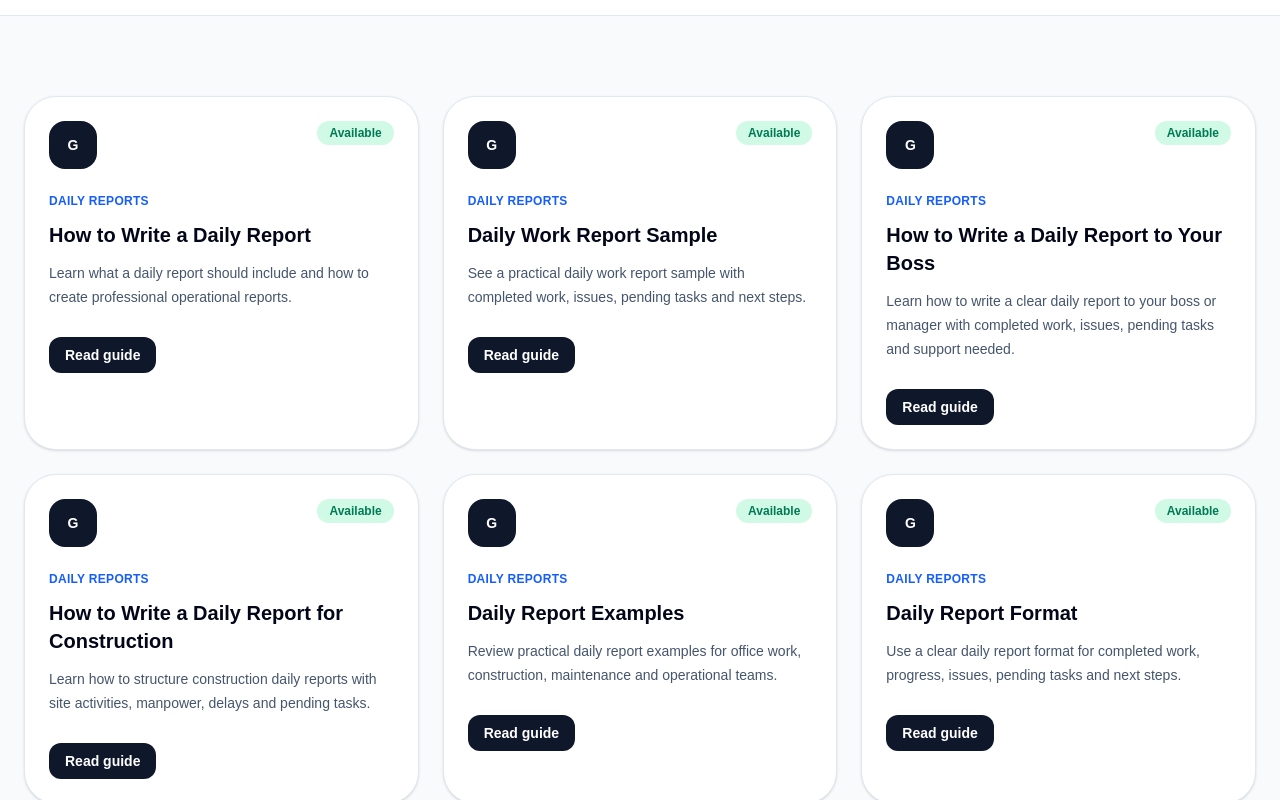
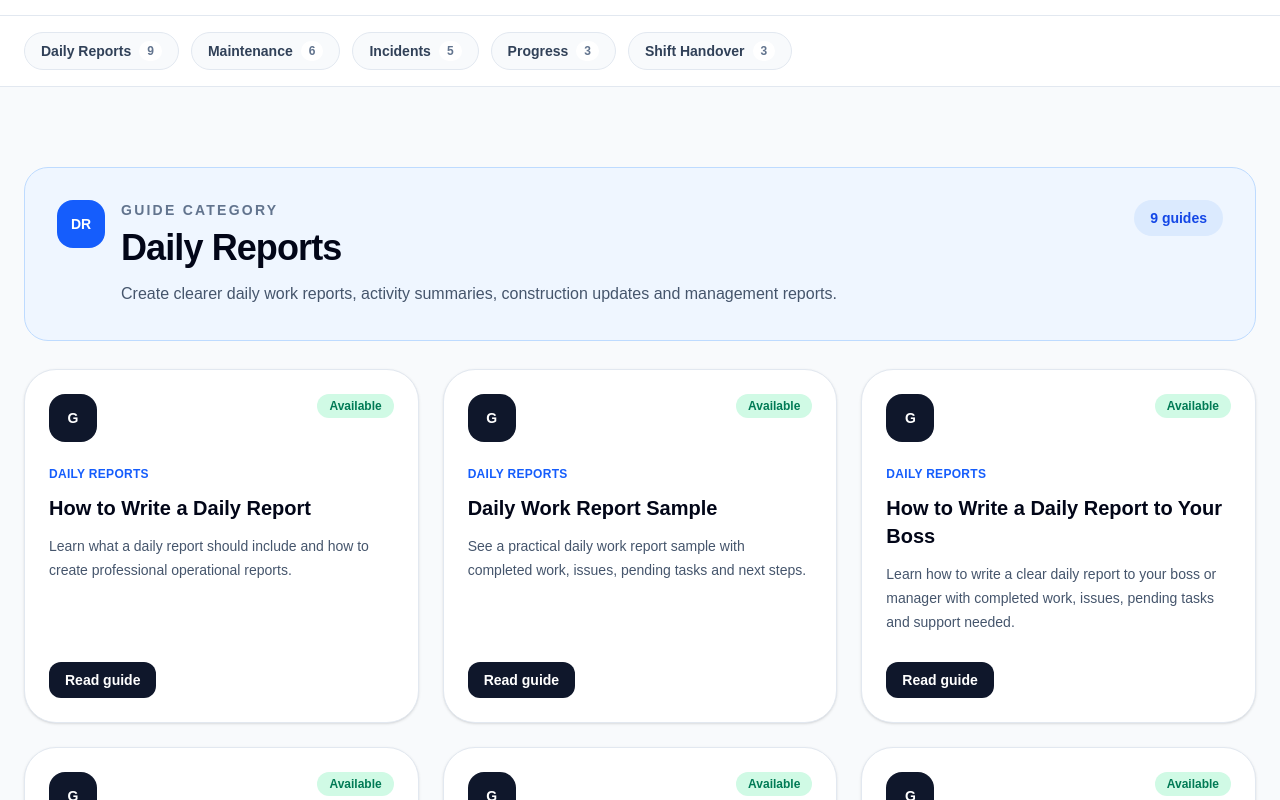
Before and after one commit to kike-Pinto/reporting-tools-platform, a Next.js app: page /guides in a window 1280 px wide. Shown: the part 520-1320 px from the top of the page. Built offline with nearby package versions, Linux system fonts and the light colour scheme.

Commit message:
Organize reporting guides by category

```diff
--- a/app/guides/page.tsx
+++ b/app/guides/page.tsx
@@ -3,15 +3,88 @@ import Link from 'next/link'
 
 import Footer from '@/components/layout/Footer'
 import Navbar from '@/components/layout/Navbar'
-import { guides } from '@/lib/guides'
+import { guides, type GuideCategory, type GuideItem } from '@/lib/guides'
 
 export const metadata: Metadata = {
   title: 'Reporting Guides',
   description:
-    'Learn how to create professional operational reports, daily reports, shift handovers and maintenance documentation.',
+    'Explore practical guides for daily reports, maintenance reports, incident reports, project progress and shift handovers.',
   alternates: {
     canonical: 'https://reporting-tools-platform.vercel.app/guides',
   },
+}
+
+type CategoryConfig = {
+  name: GuideCategory
+  id: string
+  shortName: string
+  description: string
+  icon: string
+  accentClasses: string
+  iconClasses: string
+  countClasses: string
+}
+
+const guideCategories: CategoryConfig[] = [
+  {
+    name: 'Daily Reports',
+    id: 'daily-reports',
+    shortName: 'Daily Reports',
+    description:
+      'Create clearer daily work reports, activity summaries, construction updates and management reports.',
+    icon: 'DR',
+    accentClasses: 'border-blue-200 bg-blue-50',
+    iconClasses: 'bg-blue-600 text-white',
+    countClasses: 'bg-blue-100 text-blue-700',
+  },
+  {
+    name: 'Maintenance Reports',
+    id: 'maintenance-reports',
+    shortName: 'Maintenance',
+    description:
+      'Document equipment inspections, preventive maintenance, repairs, parts used and operational status.',
+    icon: 'MR',
+    accentClasses: 'border-amber-200 bg-amber-50',
+    iconClasses: 'bg-amber-500 text-white',
+    countClasses: 'bg-amber-100 text-amber-700',
+  },
+  {
+    name: 'Incident Reports',
+    id: 'incident-reports',
+    shortName: 'Incidents',
+    description:
+      'Report safety incidents, near misses, contributing factors and corrective actions.',
+    icon: 'IR',
+    accentClasses: 'border-red-200 bg-red-50',
+    iconClasses: 'bg-red-500 text-white',
+    countClasses: 'bg-red-100 text-red-700',
+  },
+  {
+    name: 'Progress Reports',
+    id: 'progress-reports',
+    shortName: 'Progress',
+    description:
+      'Track project progress, weekly performance, schedule variance, risks and next steps.',
+    icon: 'PR',
+    accentClasses: 'border-emerald-200 bg-emerald-50',
+    iconClasses: 'bg-emerald-600 text-white',
+    countClasses: 'bg-emerald-100 text-emerald-700',
+  },
+  {
+    name: 'Shift Handover',
+    id: 'shift-handover',
+    shortName: 'Shift Handover',
+    description:
+      'Transfer completed work, equipment condition, pending tasks and risks between shifts.',
+    icon: 'SH',
+    accentClasses: 'border-violet-200 bg-violet-50',
+    iconClasses: 'bg-violet-600 text-white',
+    countClasses: 'bg-violet-100 text-violet-700',
+  },
+]
+
+function getGuidesByCategory(category: GuideCategory) {
+  return guides.filter((guide) => guide.category === category)
 }
 
 export default function GuidesPage() {
@@ -25,7 +98,7 @@ export default function GuidesPage() {
         <div className='relative mx-auto max-w-7xl px-6 py-16 sm:py-20 lg:py-24'>
           <div className='max-w-4xl'>
             <div className='inline-flex items-center rounded-full border border-blue-200 bg-blue-50 px-4 py-2 text-xs font-semibold text-blue-700 sm:text-sm'>
-              Reporting Guides
+              {guides.length} Reporting Guides
             </div>
 
             <h1 className='mt-7 text-4xl font-bold tracking-tight text-slate-950 sm:text-5xl lg:text-6xl'>
@@ -33,66 +106,95 @@ export default function GuidesPage() {
             </h1>
 
             <p className='mt-5 max-w-3xl text-base leading-7 text-slate-600 sm:text-lg sm:leading-8'>
-              Practical guides for daily reports, shift handovers, maintenance
-              documentation and operational reporting workflows.
+              Explore practical guides for daily reporting, equipment
+              maintenance, safety incidents, project progress and operational
+              shift handovers.
             </p>
           </div>
         </div>
       </section>
 
-      <section className='mx-auto max-w-7xl px-6 py-14 sm:py-16 lg:py-20'>
-        <div className='grid gap-5 sm:grid-cols-2 lg:grid-cols-3 lg:gap-6'>
-          {guides.map((guide) => (
-            <article
-              key={guide.title}
-              className='group rounded-3xl border border-slate-200 bg-white p-5 shadow-sm transition hover:-translate-y-1 hover:shadow-xl hover:shadow-slate-200/70 sm:p-6 lg:rounded-4xl'
+      <section className='sticky top-0 z-30 border-b border-slate-200 bg-white/95 backdrop-blur'>
+        <div className='mx-auto max-w-7xl px-6'>
+          <nav
+            aria-label='Guide categories'
+            className='flex gap-3 overflow-x-auto py-4 scrollbar-none [&::-webkit-scrollbar]:hidden'
           >
-              <div className='flex items-start justify-between gap-4'>
-                <div className='flex h-11 w-11 shrink-0 items-center justify-center rounded-2xl bg-slate-900 text-sm font-bold text-white sm:h-12 sm:w-12'>
-                  G
+            {guideCategories.map((category) => {
+              const guideCount = getGuidesByCategory(category.name).length
+
+              return (
+                <a
+                  key={category.id}
+                  href={`#${category.id}`}
+                  className='inline-flex shrink-0 items-center gap-2 rounded-full border border-slate-200 bg-slate-50 px-4 py-2 text-sm font-semibold text-slate-700 transition hover:border-blue-300 hover:bg-blue-50 hover:text-blue-700'
+                >
+                  {category.shortName}
+
+                  <span className='rounded-full bg-white px-2 py-0.5 text-xs text-slate-500'>
+                    {guideCount}
+                  </span>
+                </a>
+              )
+            })}
+          </nav>
+        </div>
+      </section>
+
+      <div className='mx-auto max-w-7xl space-y-20 px-6 py-14 sm:py-16 lg:space-y-24 lg:py-20'>
+        {guideCategories.map((category) => {
+          const categoryGuides = getGuidesByCategory(category.name)
+
+          return (
+            <section
+              key={category.id}
+              id={category.id}
+              className='scroll-mt-28'
+            >
+              <div
+                className={`rounded-3xl border p-6 sm:p-8 ${category.accentClasses}`}
+              >
+                <div className='flex flex-col gap-5 sm:flex-row sm:items-start sm:justify-between'>
+                  <div className='flex items-start gap-4'>
+                    <div
+                      className={`flex h-12 w-12 shrink-0 items-center justify-center rounded-2xl text-sm font-bold ${category.iconClasses}`}
+                    >
+                      {category.icon}
+                    </div>
+
+                    <div>
+                      <p className='text-sm font-semibold uppercase tracking-[0.16em] text-slate-500'>
+                        Guide category
+                      </p>
+
+                      <h2 className='mt-2 text-3xl font-bold tracking-tight text-slate-950 sm:text-4xl'>
+                        {category.name}
+                      </h2>
+
+                      <p className='mt-3 max-w-3xl leading-7 text-slate-600'>
+                        {category.description}
+                      </p>
+                    </div>
                   </div>
 
                   <span
-                  className={`shrink-0 rounded-full px-3 py-1 text-xs font-semibold ${
-                    guide.status === 'Available'
-                      ? 'bg-emerald-100 text-emerald-700'
-                      : 'bg-slate-100 text-slate-600'
-                  }`}
+                    className={`w-fit shrink-0 rounded-full px-4 py-2 text-sm font-semibold ${category.countClasses}`}
                   >
-                  {guide.status}
+                    {categoryGuides.length}{' '}
+                    {categoryGuides.length === 1 ? 'guide' : 'guides'}
                   </span>
                 </div>
+              </div>
 
-              <p className='mt-6 text-xs font-semibold uppercase tracking-wide text-blue-600'>
-                {guide.category}
-              </p>
-
-              <h2 className='mt-3 text-lg font-bold text-slate-950 sm:text-xl'>
-                {guide.title}
-              </h2>
-
-              <p className='mt-3 text-sm leading-6 text-slate-600'>
-                {guide.description}
-              </p>
-
-              <div className='mt-7'>
-                {guide.href !== '#' ? (
-                  <Link
-                    href={guide.href}
-                    className='inline-flex w-full items-center justify-center rounded-xl bg-slate-900 px-4 py-3 text-sm font-semibold text-white transition group-hover:bg-blue-600 sm:w-auto sm:py-2'
-                  >
-                    Read guide
-                  </Link>
-                ) : (
-                  <span className='inline-flex w-full items-center justify-center rounded-xl border border-slate-300 px-4 py-3 text-sm font-semibold text-slate-500 sm:w-auto sm:py-2'>
-                    Coming soon
-                  </span>
-                )}
-              </div>
-            </article>
+              <div className='mt-7 grid gap-5 sm:grid-cols-2 lg:grid-cols-3 lg:gap-6'>
+                {categoryGuides.map((guide) => (
+                  <GuideCard key={guide.href} guide={guide} />
                 ))}
               </div>
             </section>
+          )
+        })}
+      </div>
 
       <section className='border-t border-slate-200 bg-white'>
         <div className='mx-auto max-w-7xl px-6 py-14 sm:py-16 lg:py-20'>
@@ -105,6 +207,11 @@ export default function GuidesPage() {
               <h2 className='mt-4 text-3xl font-bold tracking-tight text-slate-950 sm:text-4xl'>
                 Guides connected to real reporting tools
               </h2>
+
+              <p className='mt-4 max-w-xl leading-7 text-slate-600'>
+                Learn the report structure, complete the corresponding tool and
+                export a professional document from your browser.
+              </p>
             </div>
 
             <div className='grid gap-4 sm:grid-cols-3'>
@@ -131,3 +238,52 @@ export default function GuidesPage() {
     </main>
   )
 }
+
+function GuideCard({ guide }: { guide: GuideItem }) {
+  return (
+    <article className='group flex h-full flex-col rounded-3xl border border-slate-200 bg-white p-5 shadow-sm transition hover:-translate-y-1 hover:shadow-xl hover:shadow-slate-200/70 sm:p-6 lg:rounded-4xl'>
+      <div className='flex items-start justify-between gap-4'>
+        <div className='flex h-11 w-11 shrink-0 items-center justify-center rounded-2xl bg-slate-900 text-sm font-bold text-white sm:h-12 sm:w-12'>
+          G
+        </div>
+
+        <span
+          className={`shrink-0 rounded-full px-3 py-1 text-xs font-semibold ${
+            guide.status === 'Available'
+              ? 'bg-emerald-100 text-emerald-700'
+              : 'bg-slate-100 text-slate-600'
+          }`}
+        >
+          {guide.status}
+        </span>
+      </div>
+
+      <p className='mt-6 text-xs font-semibold uppercase tracking-wide text-blue-600'>
+        {guide.category}
+      </p>
+
+      <h3 className='mt-3 text-lg font-bold text-slate-950 sm:text-xl'>
+        {guide.title}
+      </h3>
+
+      <p className='mt-3 flex-1 text-sm leading-6 text-slate-600'>
+        {guide.description}
+      </p>
+
+      <div className='mt-7'>
+        {guide.href !== '#' ? (
+          <Link
+            href={guide.href}
+            className='inline-flex w-full items-center justify-center rounded-xl bg-slate-900 px-4 py-3 text-sm font-semibold text-white transition group-hover:bg-blue-600 sm:w-auto sm:py-2'
+          >
+            Read guide
+          </Link>
+        ) : (
+          <span className='inline-flex w-full items-center justify-center rounded-xl border border-slate-300 px-4 py-3 text-sm font-semibold text-slate-500 sm:w-auto sm:py-2'>
+            Coming soon
+          </span>
+        )}
+      </div>
+    </article>
+  )
+}
--- a/lib/guides.ts
+++ b/lib/guides.ts
@@ -1,14 +1,22 @@
 export type GuideStatus = 'Available' | 'Coming Soon'
+
+export type GuideCategory =
+  | 'Daily Reports'
+  | 'Maintenance Reports'
+  | 'Incident Reports'
+  | 'Progress Reports'
+  | 'Shift Handover'
 
 export type GuideItem = {
   title: string
   description: string
   href: string
-  category: string
+  category: GuideCategory
   status: GuideStatus
 }
 
 export const guides: GuideItem[] = [
+  // Daily Reports
   {
     title: 'How to Write a Daily Report',
     description:
@@ -41,9 +49,6 @@ export const guides: GuideItem[] = [
     category: 'Daily Reports',
     status: 'Available',
   },
-  //
-  //
-  // nuevas guias agregadas (daily reports)
   {
     title: 'Daily Report Examples',
     description:
@@ -84,7 +89,16 @@ export const guides: GuideItem[] = [
     category: 'Daily Reports',
     status: 'Available',
   },
-  // nuevas guias agregadas (maintenance)
+
+  // Maintenance Reports
+  {
+    title: 'How to Write a Maintenance Report',
+    description:
+      'Learn how to structure equipment maintenance reports with tasks, findings, parts used and recommendations.',
+    href: '/guides/how-to-write-a-maintenance-report',
+    category: 'Maintenance Reports',
+    status: 'Available',
+  },
   {
     title: 'Maintenance Report Example',
     description:
@@ -125,7 +139,16 @@ export const guides: GuideItem[] = [
     category: 'Maintenance Reports',
     status: 'Available',
   },
-  // nuevas guias agregadas (incident)
+
+  // Incident Reports
+  {
+    title: 'How to Write an Incident Report',
+    description:
+      'Learn how to structure professional incident reports with corrective actions and recommendations.',
+    href: '/guides/how-to-write-an-incident-report',
+    category: 'Incident Reports',
+    status: 'Available',
+  },
   {
     title: 'Incident Report Example',
     description:
@@ -158,7 +181,16 @@ export const guides: GuideItem[] = [
     category: 'Incident Reports',
     status: 'Available',
   },
-  // nuevas guias agregadas (progress)
+
+  // Progress Reports
+  {
+    title: 'How to Write a Progress Report',
+    description:
+      'Learn how to structure project progress reports with planned progress, actual progress, issues and next steps.',
+    href: '/guides/how-to-write-a-progress-report',
+    category: 'Progress Reports',
+    status: 'Available',
+  },
   {
     title: 'Weekly Progress Report',
     description:
@@ -175,7 +207,16 @@ export const guides: GuideItem[] = [
     category: 'Progress Reports',
     status: 'Available',
   },
-  // nuevas guias agregadas (handover)
+
+  // Shift Handover
+  {
+    title: 'How to Write a Shift Handover Report',
+    description:
+      'Learn how to structure shift handover reports for operational continuity.',
+    href: '/guides/how-to-write-a-shift-handover-report',
+    category: 'Shift Handover',
+    status: 'Available',
+  },
   {
     title: 'Shift Handover Example',
     description:
@@ -192,39 +233,4 @@ export const guides: GuideItem[] = [
     category: 'Shift Handover',
     status: 'Available',
   },
-  //
-  //
-  //
-  {
-    title: 'How to Write a Shift Handover Report',
-    description:
-      'Learn how to structure shift handover reports for operational continuity.',
-    href: '/guides/how-to-write-a-shift-handover-report',
-    category: 'Shift Handover',
-    status: 'Available',
-  },
-  {
-    title: 'How to Write a Maintenance Report',
-    description:
-      'Learn how to structure equipment maintenance reports with tasks, findings, parts used and recommendations.',
-    href: '/guides/how-to-write-a-maintenance-report',
-    category: 'Maintenance Reports',
-    status: 'Available',
-  },
-  {
-    title: 'How to Write an Incident Report',
-    description:
-      'Learn how to structure professional incident reports with corrective actions and recommendations.',
-    href: '/guides/how-to-write-an-incident-report',
-    category: 'Incident Reports',
-    status: 'Available',
-  },
-  {
-    title: 'How to Write a Progress Report',
-    description:
-      'Learn how to structure project progress reports with planned progress, actual progress, issues and next steps.',
-    href: '/guides/how-to-write-a-progress-report',
-    category: 'Progress Reports',
-    status: 'Available',
-  },
 ]
```
Lines whose indentation alone changed are shown as unchanged.
